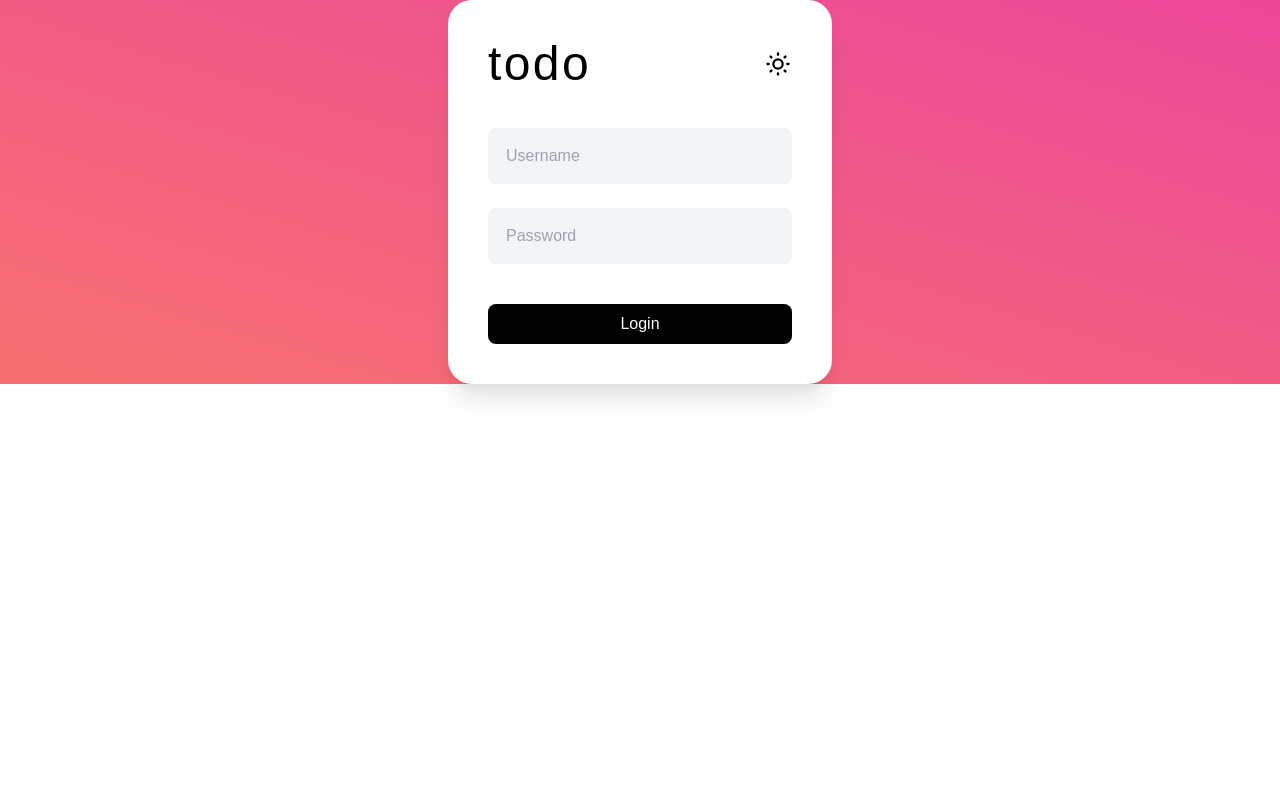
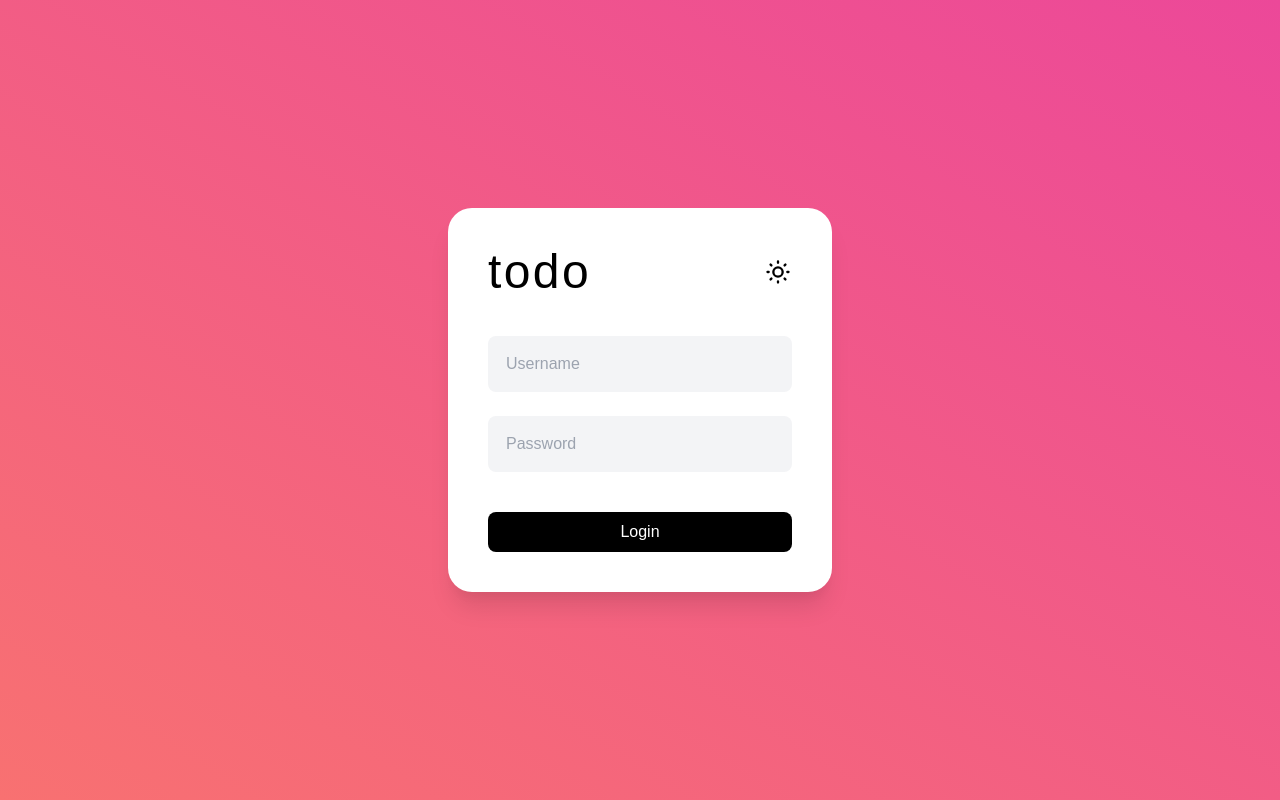
Before and after one commit to echevarriandre/todo-vue, a Vue app: page /login in a window 1280 px wide. Built offline with nearby package versions, Linux system fonts and the light colour scheme.

Commit message:
fix bugs

```diff
--- a/src/App.vue
+++ b/src/App.vue
@@ -1,5 +1,5 @@
 <template>
-  <div class="w-full h-full" :class="{ dark: settingsStore.darkMode }">
+  <div id="wrapper" class="w-full h-full" :class="{ dark: settingsStore.darkMode }">
     <Main v-if="authStore.isAuthenticated && route.meta.layout === 'main'">
       <router-view />
     </Main>
--- a/src/main.ts
+++ b/src/main.ts
@@ -24,8 +24,7 @@ if (window.localStorage) {
     authStore.token = window.localStorage.getItem("token") || undefined;
   }
 
-  // TODO convert to bool
-  settingsStore.darkMode = window.localStorage.getItem("darkMode") ?? false;
+  settingsStore.darkMode = window.localStorage.getItem("darkMode") == "true";
 }
 
 app.mount("#app");
--- a/src/views/LoginView.vue
+++ b/src/views/LoginView.vue
@@ -1,5 +1,5 @@
 <template>
-  <div class="flex flex-col items-center justify-center w-full bg-white bg-gradient-to-tr from-red-400 to-pink-500">
+  <div class="flex flex-col items-center justify-center w-full h-full bg-white bg-gradient-to-tr from-red-400 to-pink-500">
     <div class="relative p-10 w-80 bg-white rounded-3xl shadow-xl md:w-96">
       <h1 class="flex items-center justify-between text-center">
         <span class="text-black text-5xl tracking-wider">todo</span>
--- a/vite.config.ts
+++ b/vite.config.ts
@@ -11,4 +11,7 @@ export default defineConfig({
       "@": fileURLToPath(new URL("./src", import.meta.url)),
     },
   },
+  server: {
+    port: 8080,
+  },
 });
```
